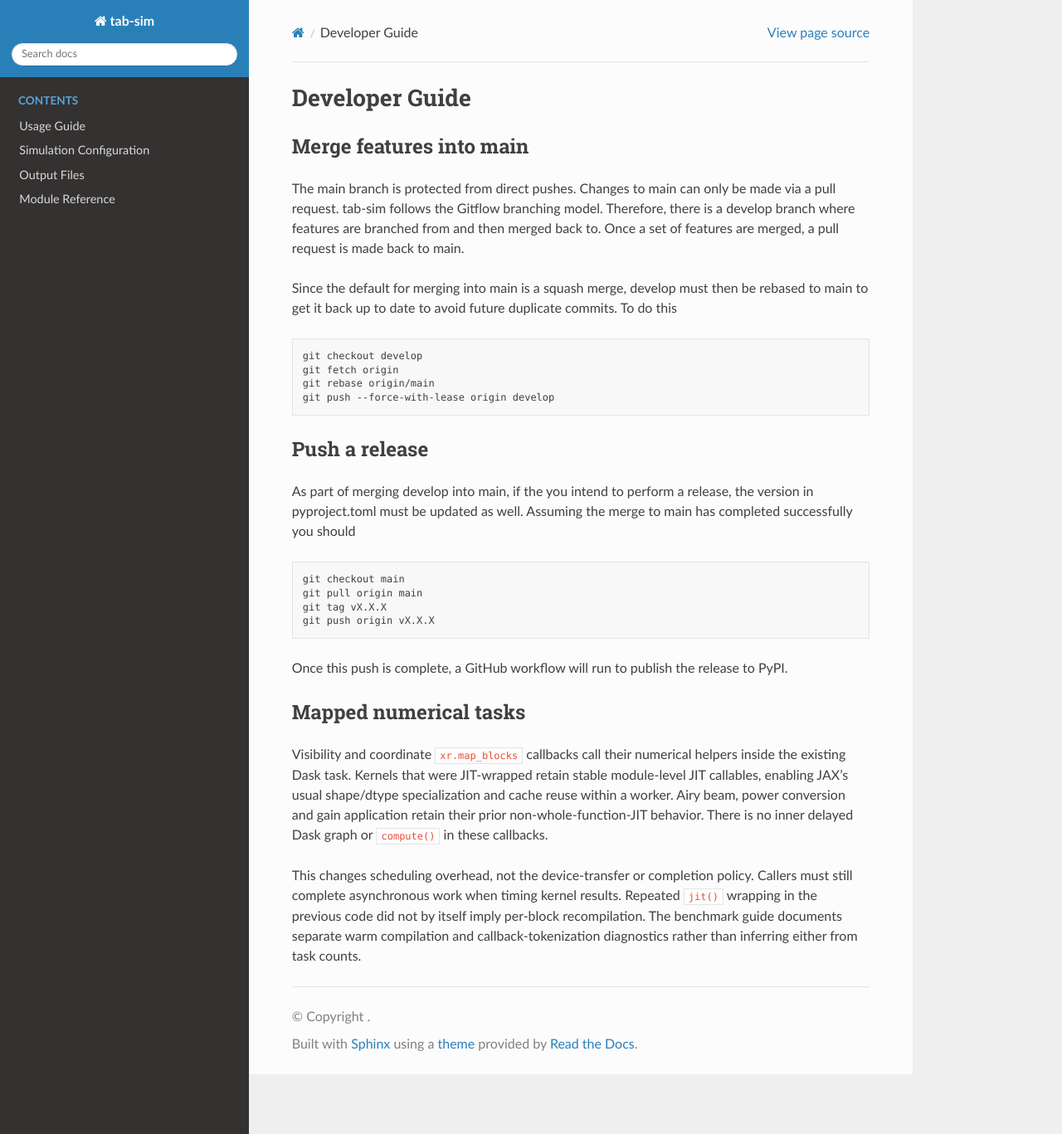
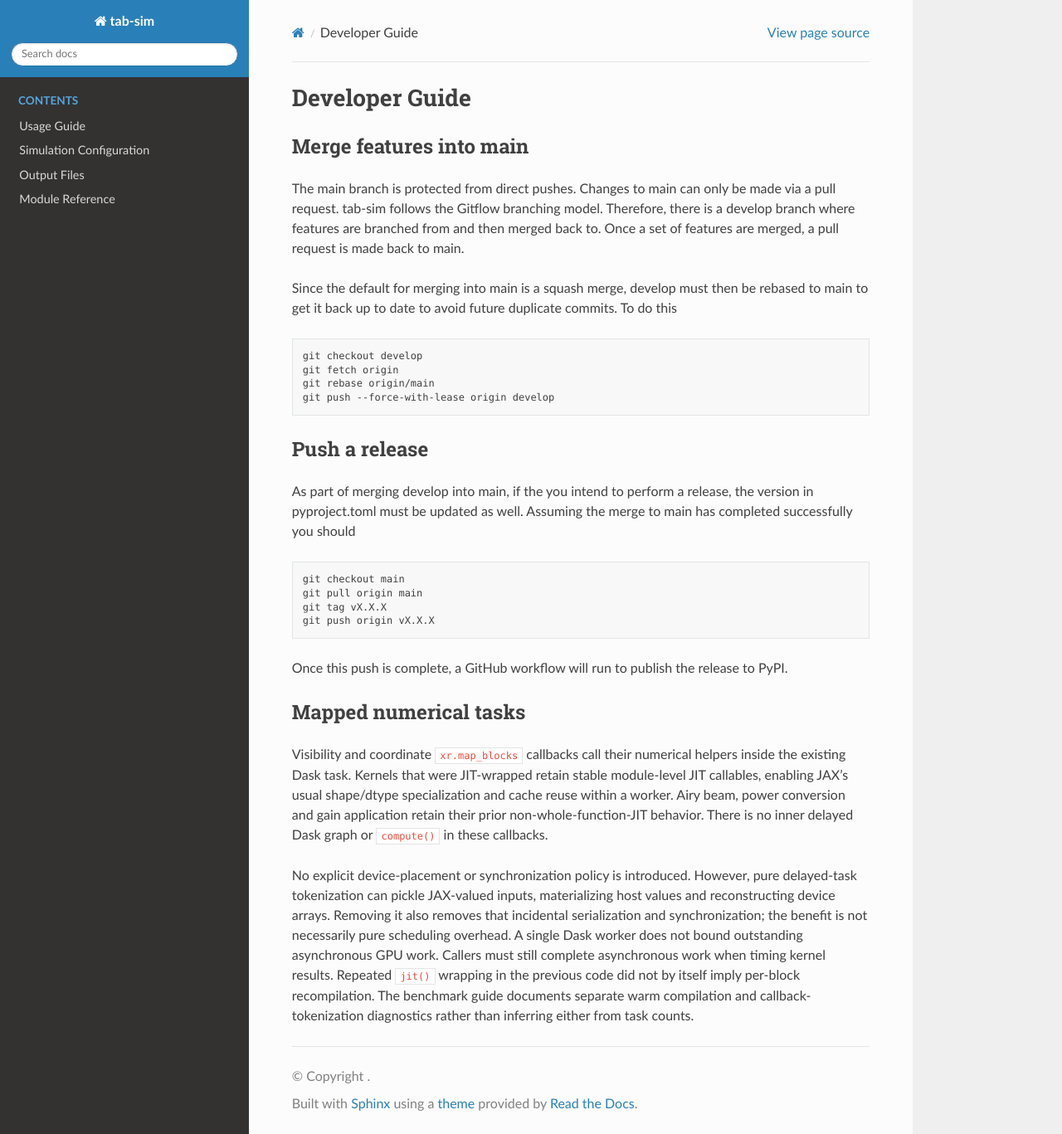
Before and after one commit to chrisfinlay/tab-sim, a Sphinx documentation site: the page built from docs/develop.rst, in a window 1280 px wide and 1367 px high. Shown: the whole window at 83% size. Built offline with Sphinx 7.4.7 and the Read the Docs theme 3.1.0, drawn with Linux system fonts in a browser that asks for light colours.

Commit message:
Clarify incidental JAX synchronization removed with task tokenization

```diff
--- a/docs/develop.rst
+++ b/docs/develop.rst
@@ -39,7 +39,11 @@ cache reuse within a worker. Airy beam, power conversion and gain application
 retain their prior non-whole-function-JIT behavior. There is no inner delayed
 Dask graph or ``compute()`` in these callbacks.
 
-This changes scheduling overhead, not the device-transfer or completion policy.
+No explicit device-placement or synchronization policy is introduced. However,
+pure delayed-task tokenization can pickle JAX-valued inputs, materializing host
+values and reconstructing device arrays. Removing it also removes that incidental
+serialization and synchronization; the benefit is not necessarily pure scheduling
+overhead. A single Dask worker does not bound outstanding asynchronous GPU work.
 Callers must still complete asynchronous work when timing kernel results. Repeated
 ``jit()`` wrapping in the previous code did not by itself imply per-block
 recompilation. The benchmark guide documents separate warm compilation and
```
Also changed, not shown: 2 other files.
